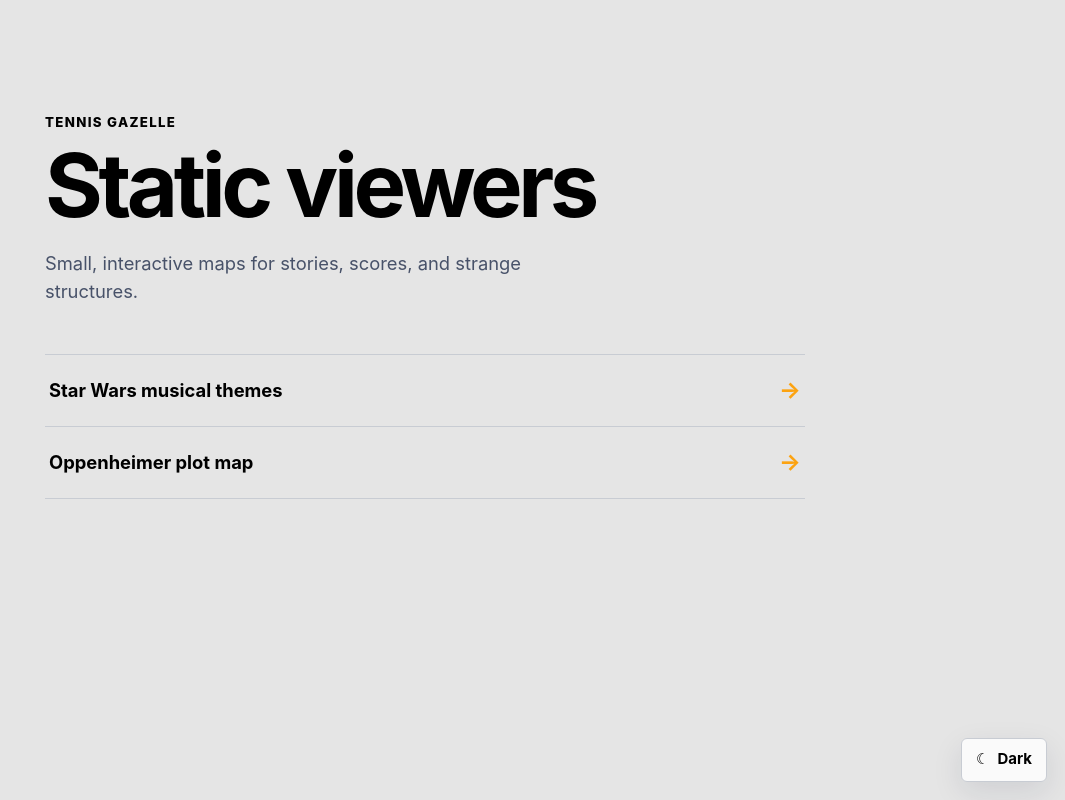
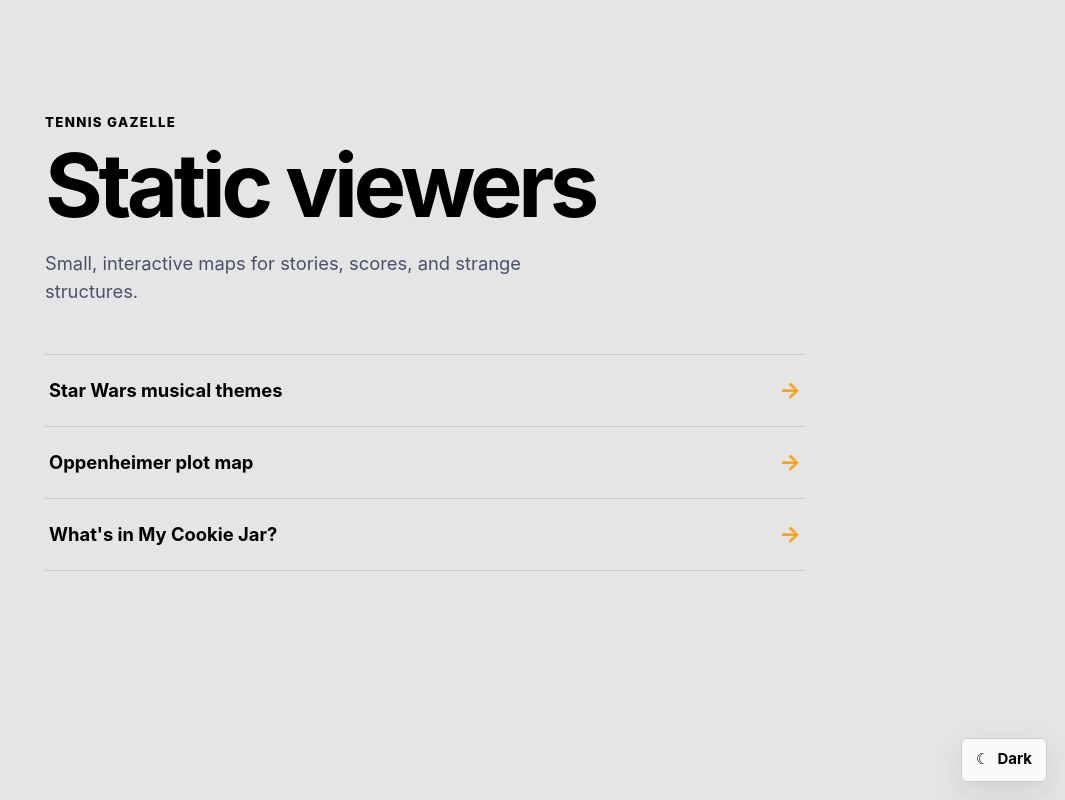
Before and after one commit to TennisGazelle/static-viewers, a React (Vite) app: page / in a window 1280 px wide. Shown: the whole page, without its empty margins (215-1280 px from the left). Built offline with nearby package versions, Linux system fonts and the light colour scheme.

Commit message:
Link shipped Cookie Jar project from home

```diff
--- a/src/pages/Home.tsx
+++ b/src/pages/Home.tsx
@@ -9,7 +9,7 @@ function Home() {
         <p>Small, interactive maps for stories, scores, and strange structures.</p>
       </header>
 
-      <nav className="viewer-list" aria-label="Viewers">
+      <nav className="viewer-list" aria-label="Viewers and related projects">
         <Link to="/star-wars-musical-themes">
           <span>Star Wars musical themes</span>
           <span aria-hidden="true">&rarr;</span>
@@ -18,6 +18,10 @@ function Home() {
           <span>Oppenheimer plot map</span>
           <span aria-hidden="true">&rarr;</span>
         </Link>
+        <a href="https://www.whatsinmycookiejar.com" target="_blank" rel="noreferrer">
+          <span>What's in My Cookie Jar?</span>
+          <span aria-hidden="true">&rarr;</span>
+        </a>
       </nav>
     </main>
   )
```
